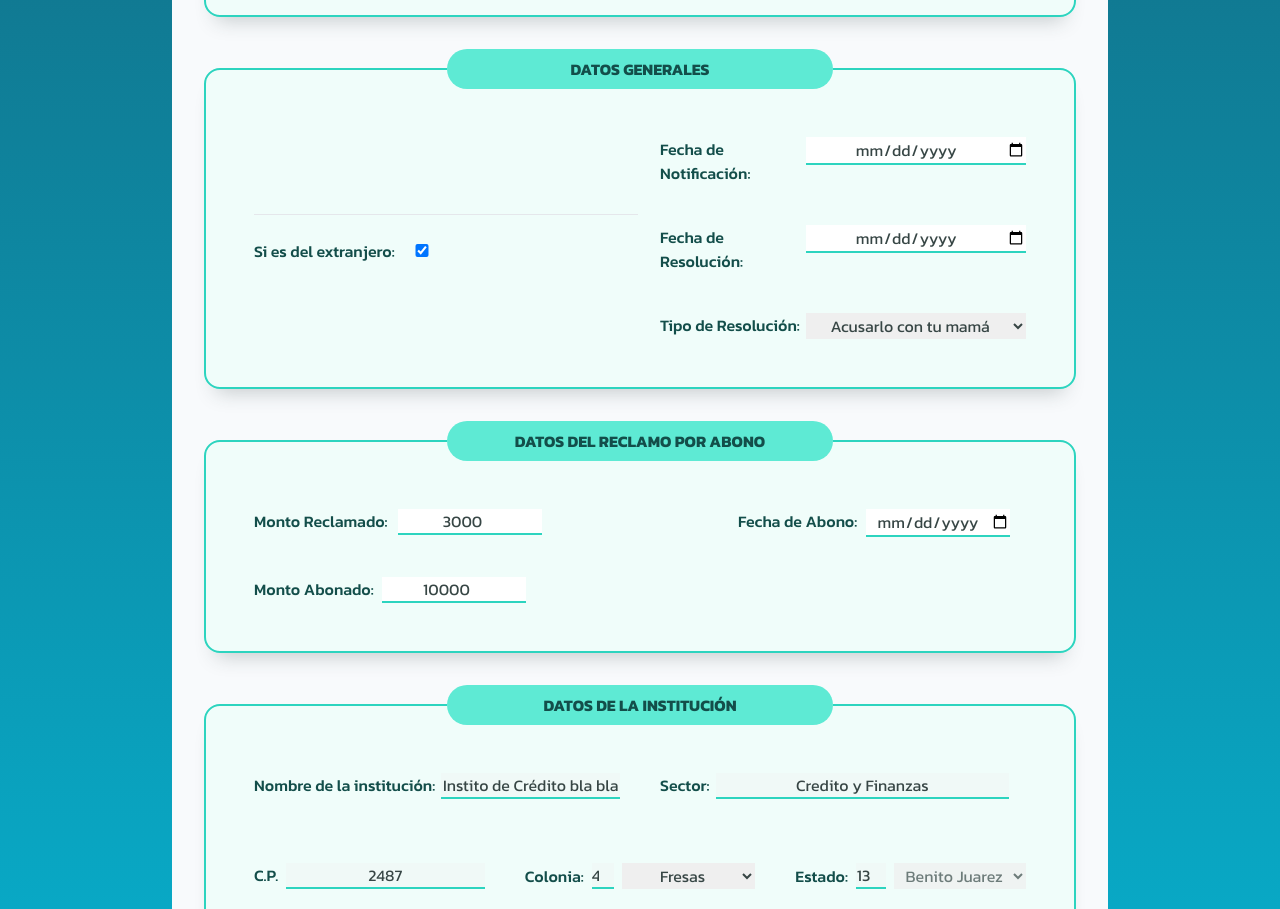
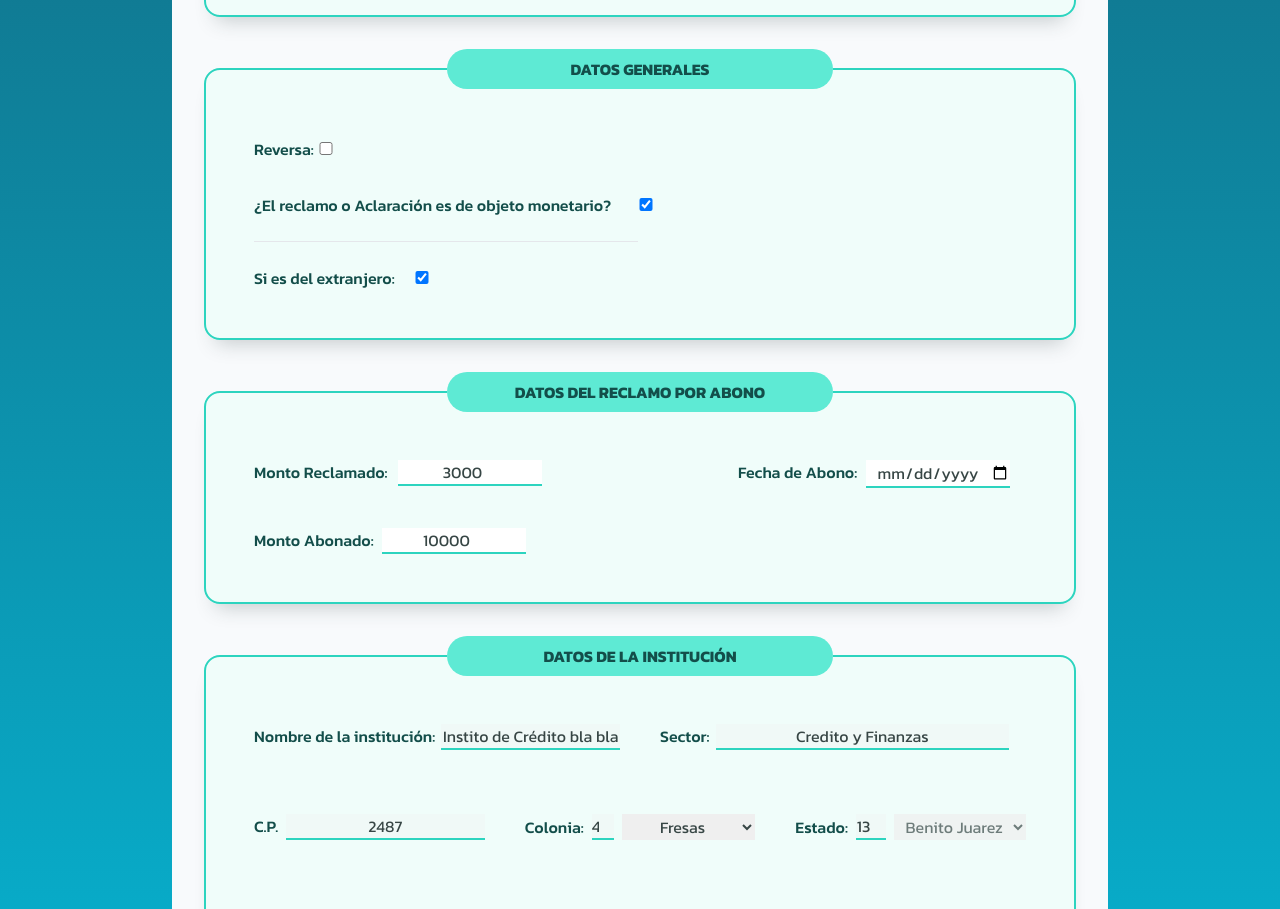
Before and after one commit to EmyRub/condusefApp, a React (Vite) app: page /condusefApp/quejas in a window 1280 px wide. Shown: the part 1599-2508 px from the top of the page. Built offline with nearby package versions, Linux system fonts and the light colour scheme.

Commit message:
condicionales

```diff
--- a/src/components/Forms/ReuneForm.tsx
+++ b/src/components/Forms/ReuneForm.tsx
@@ -45,21 +45,11 @@ export default function ReuneForm() {
     // Observa valor dinámico del select
     const edoReg = watch('edoReg')
     const claimStatus = watch('queja')
+    const reclChecked = watch('recl')
 
     const claimType = claimStatus !== 'consulta';
+    const concluido = edoReg === 'pendiente' || 'concluido';
 
-    const isRever = useMemo(() => {
-
-        switch (claimStatus) {
-
-            case 'reclamo':
-                return '';
-            case 'aclaracion':
-                return '';
-            default:
-                return 'consulta';
-        }
-    }, [claimStatus, edoReg])
 
     //claimStatus === 'reclamo' && edoReg === 'pendiente',
     return (
@@ -784,7 +774,7 @@ export default function ReuneForm() {
 
                             <section className="flex flex-col items-center xl:items-start justify-center gap-y-6 gap-x-1">
 
-                                {isRever && (
+                                {claimType && concluido && (
                                     <span className='flex flex-col items-center xl:items-start justify-center gap-y-8 gap-x-1'>
 
                                         <div className='xl:flex'>
@@ -871,6 +861,8 @@ export default function ReuneForm() {
 
                             </section>
 
+                            {claimType && edoReg === 'concluido' && (
+
                                 <section className={clsx(styles.flexColumns, 'mt-16 xl:mt-0')}>
 
                                     <div className="basis-full xl:flex">
@@ -948,9 +940,12 @@ export default function ReuneForm() {
                                         />
                                     </div>
                                 </section>
+                            )}
                         </div>
 
                     </fieldset>
+
+                    {reclChecked && (
 
                         <fieldset >
 
@@ -1036,6 +1031,7 @@ export default function ReuneForm() {
                             </div>
 
                         </fieldset>
+                    )}
                 </>
 
             )}
```
Lines whose indentation alone changed are shown as unchanged.
